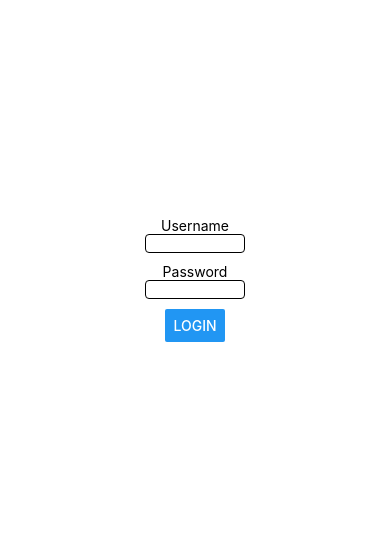
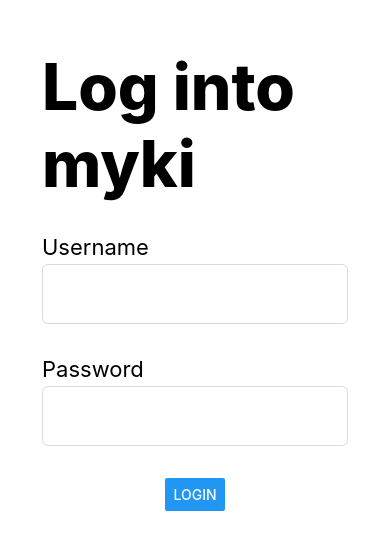
Before and after one commit to idamadam/myki-check, a React Native app: screen / in a window 390 px wide. Shown: the part 143-692 px from the top of the page. Built offline with nearby package versions, Linux system fonts and the light colour scheme.

Commit message:
Updated Form UI

```diff
--- a/src/myki/login.js
+++ b/src/myki/login.js
@@ -29,17 +29,19 @@
     render() {
         return(
             <View style={styles.container}>
-                <Text>Username</Text>
+                <Text style={styles.h1}>Log into myki</Text>
+                <Text style={styles.label}>Username</Text>
                 <TextInput
                     style={styles.textbox}
                     onChangeText={this._updateEmail}
                 />
-                <Text>Password</Text>
+                <Text style={styles.label}>Password</Text>
                 <TextInput
                     style={styles.textbox}
                     onChangeText={this._updatePassword}
                 />
                 <Button
+                    style={styles.login}
                     onPress= {this._onPress}
                     title="Login"
                 />
@@ -58,9 +60,26 @@
     },
     textbox: {
         borderWidth: 0.5,
-        borderRadius: 4,
-        borderColor: '#000000',
-        width: 100,
-        marginBottom: 10
+        borderRadius: 6,
+        borderColor: '#DADADA',
+        width: 306,
+        height: 60,
+        marginBottom: 32
+    },
+    label: {
+        fontSize: 22,
+        width: 306,
+        marginBottom: 4
+    },
+    login: {
+        backgroundColor: '#007AFF',
+        width: 306,
+        color: '#FFFFFF'
+    },
+    h1: {
+        fontSize: 64,
+        fontWeight: '800',
+        width: 306,
+        marginBottom: 32
     }
 });
```
